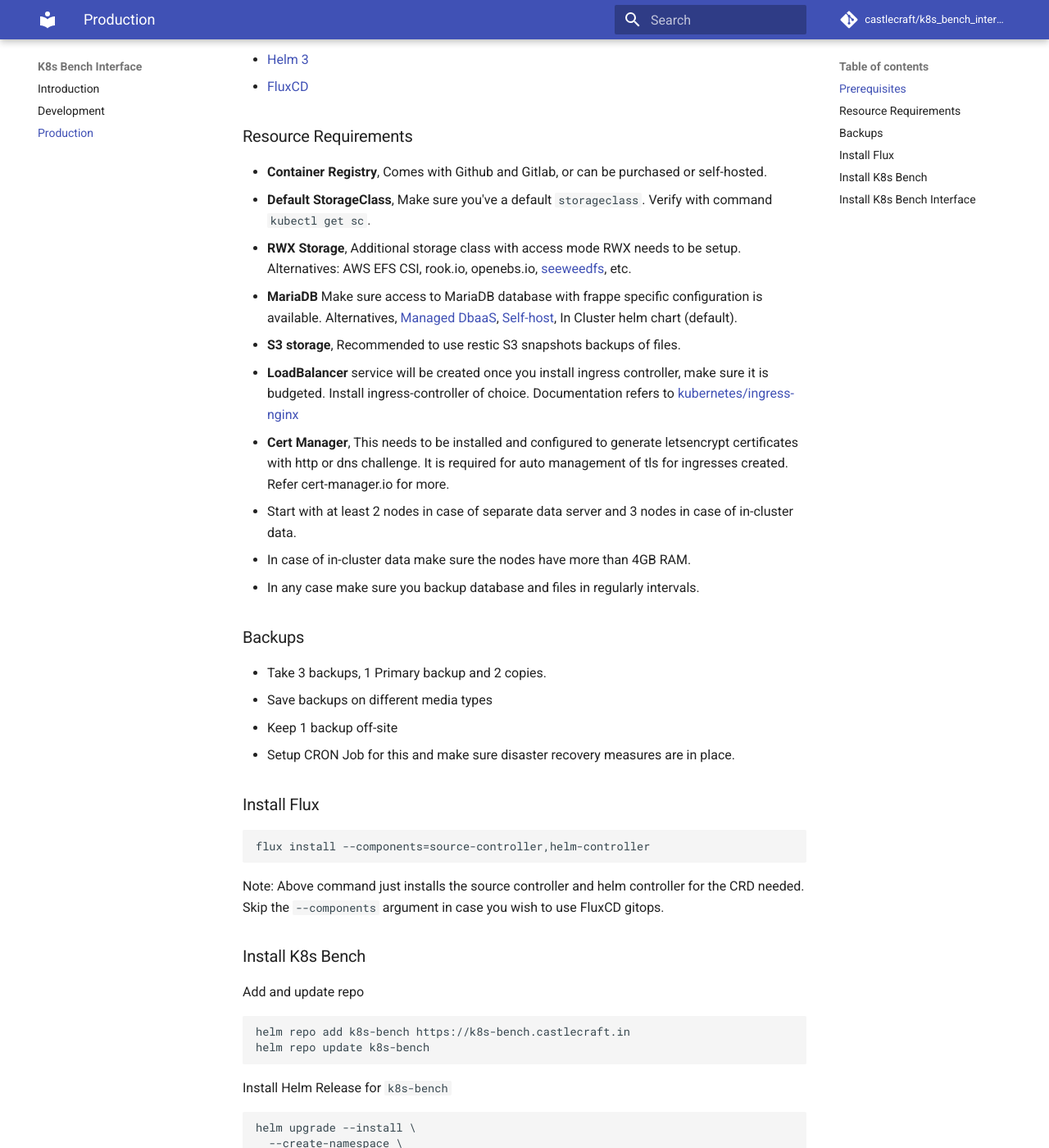
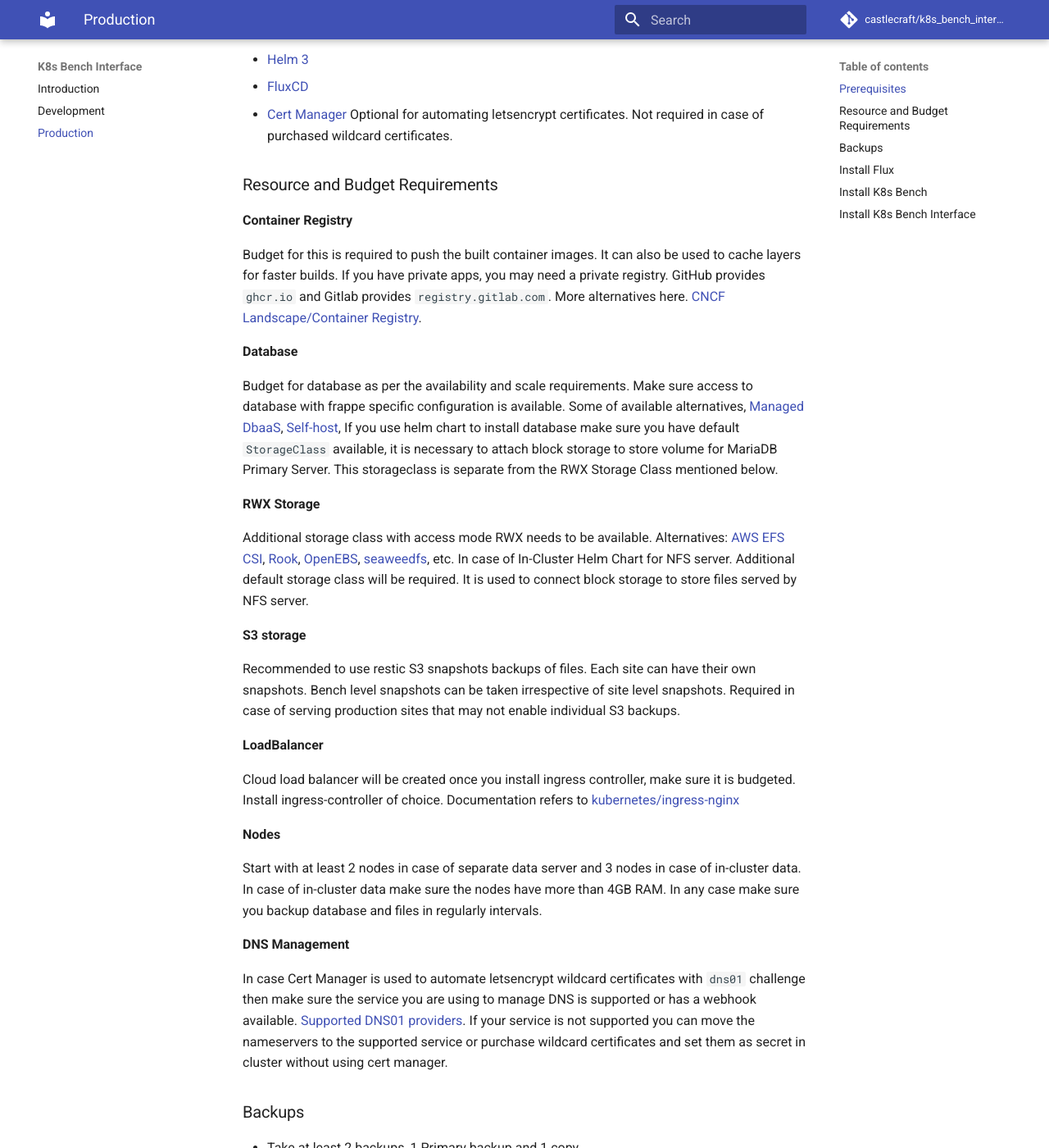
Before and after one commit to DevOpsFreako/k8s_bench_interface, an MkDocs documentation site: the page built from docs/production.md, in a window 1280 px wide and 1400 px high, scrolled down 233 px. Shown: the whole window at 82% size. Built offline with MkDocs 1.6.1 and Material for MkDocs 9.7.7, drawn with Linux system fonts in a browser that asks for light colours; comment, search, counter and statistics services are not loaded; some of the changed text lies outside the part shown.

```diff
--- a/docs/production.md
+++ b/docs/production.md
@@ -4,25 +4,43 @@
 - [`kubectl`](https://kubernetes.io/docs/tasks/tools/)
 - [Helm 3](https://helm.sh)
 - [FluxCD](https://fluxcd.io)
+- [Cert Manager](https://cert-manager.io) Optional for automating letsencrypt certificates. Not required in case of purchased wildcard certificates.
 
-### Resource Requirements
+### Resource and Budget Requirements
 
-- **Container Registry**, Comes with Github and Gitlab, or can be purchased or self-hosted.
-- **Default StorageClass**, Make sure you've a default `storageclass`. Verify with command `kubectl get sc`.
-- **RWX Storage**, Additional storage class with access mode RWX needs to be setup. Alternatives: AWS EFS CSI, rook.io, openebs.io, [seeweedfs](https://github.com/seaweedfs/seaweedfs-operator), etc.
-- **MariaDB** Make sure access to MariaDB database with frappe specific configuration is available. Alternatives, [Managed DbaaS](<https://github.com/frappe/frappe/wiki/Using-Frappe-with-Amazon-RDS-(or-any-other-DBaaS)>), [Self-host](https://github.com/frappe/frappe/wiki/Setup-MariaDB-Server), In Cluster helm chart (default).
-- **S3 storage**, Recommended to use restic S3 snapshots backups of files.
-- **LoadBalancer** service will be created once you install ingress controller, make sure it is budgeted. Install ingress-controller of choice. Documentation refers to [kubernetes/ingress-nginx](https://kubernetes.github.io/ingress-nginx)
-- **Cert Manager**, This needs to be installed and configured to generate letsencrypt certificates with http or dns challenge. It is required for auto management of tls for ingresses created. Refer cert-manager.io for more.
-- Start with at least 2 nodes in case of separate data server and 3 nodes in case of in-cluster data.
-- In case of in-cluster data make sure the nodes have more than 4GB RAM.
-- In any case make sure you backup database and files in regularly intervals.
+**Container Registry**
+
+Budget for this is required to push the built container images. It can also be used to cache layers for faster builds. If you have private apps, you may need a private registry. GitHub provides `ghcr.io` and Gitlab provides `registry.gitlab.com`. More alternatives here. [CNCF Landscape/Container Registry](https://landscape.cncf.io/card-mode?category=container-registry&grouping=category).
+
+**Database**
+
+Budget for database as per the availability and scale requirements. Make sure access to database with frappe specific configuration is available. Some of available alternatives, [Managed DbaaS](<https://github.com/frappe/frappe/wiki/Using-Frappe-with-Amazon-RDS-(or-any-other-DBaaS)>), [Self-host](https://github.com/frappe/frappe/wiki/Setup-MariaDB-Server), If you use helm chart to install database make sure you have default `StorageClass` available, it is necessary to attach block storage to store volume for MariaDB Primary Server. This storageclass is separate from the RWX Storage Class mentioned below.
+
+**RWX Storage**
+
+Additional storage class with access mode RWX needs to be available. Alternatives: [AWS EFS CSI](https://docs.aws.amazon.com/eks/latest/userguide/efs-csi.html), [Rook](https://rook.io), [OpenEBS](https://openebs.io), [seaweedfs](https://github.com/seaweedfs/seaweedfs-operator), etc. In case of In-Cluster Helm Chart for NFS server. Additional default storage class will be required. It is used to connect block storage to store files served by NFS server.
+
+**S3 storage**
+
+Recommended to use restic S3 snapshots backups of files. Each site can have their own snapshots. Bench level snapshots can be taken irrespective of site level snapshots. Required in case of serving production sites that may not enable individual S3 backups.
+
+**LoadBalancer**
+
+Cloud load balancer will be created once you install ingress controller, make sure it is budgeted. Install ingress-controller of choice. Documentation refers to [kubernetes/ingress-nginx](https://kubernetes.github.io/ingress-nginx)
+
+**Nodes**
+
+Start with at least 2 nodes in case of separate data server and 3 nodes in case of in-cluster data. In case of in-cluster data make sure the nodes have more than 4GB RAM. In any case make sure you backup database and files in regularly intervals.
+
+**DNS Management**
+
+In case Cert Manager is used to automate letsencrypt wildcard certificates with `dns01` challenge then make sure the service you are using to manage DNS is supported or has a webhook available. [Supported DNS01 providers](https://cert-manager.io/docs/configuration/acme/dns01/#supported-dns01-providers). If your service is not supported you can move the nameservers to the supported service or purchase wildcard certificates and set them as secret in cluster without using cert manager.
 
 ### Backups
 
-- Take 3 backups, 1 Primary backup and 2 copies.
+- Take at least 2 backups, 1 Primary backup and 1 copy
 - Save backups on different media types
-- Keep 1 backup off-site
+- Keep at least 1 backup off-site
 - Setup CRON Job for this and make sure disaster recovery measures are in place.
 
 ### Install Flux
```
Also changed, not shown: .gitlab-ci.yml (+25 -35 lines), docs/development.md (+18 -0 lines), values-template.yaml (+7 -8 lines).
